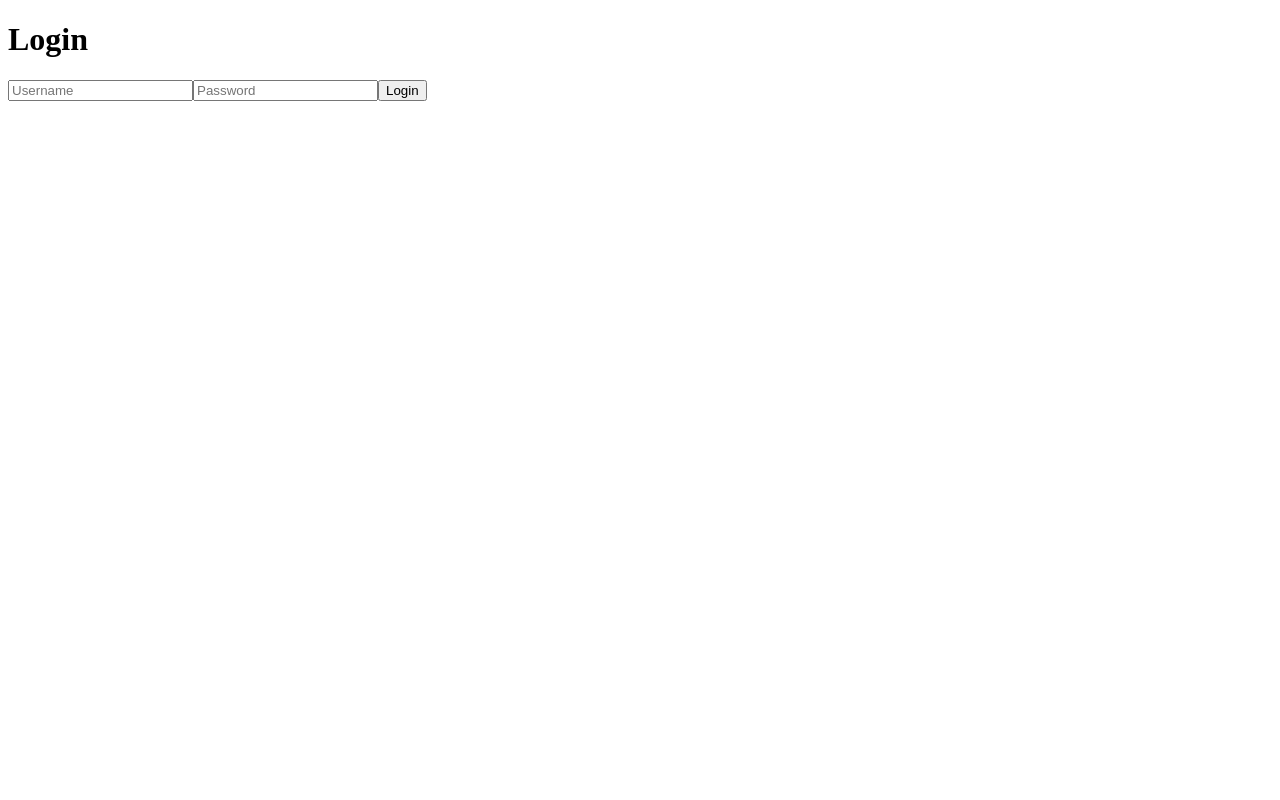
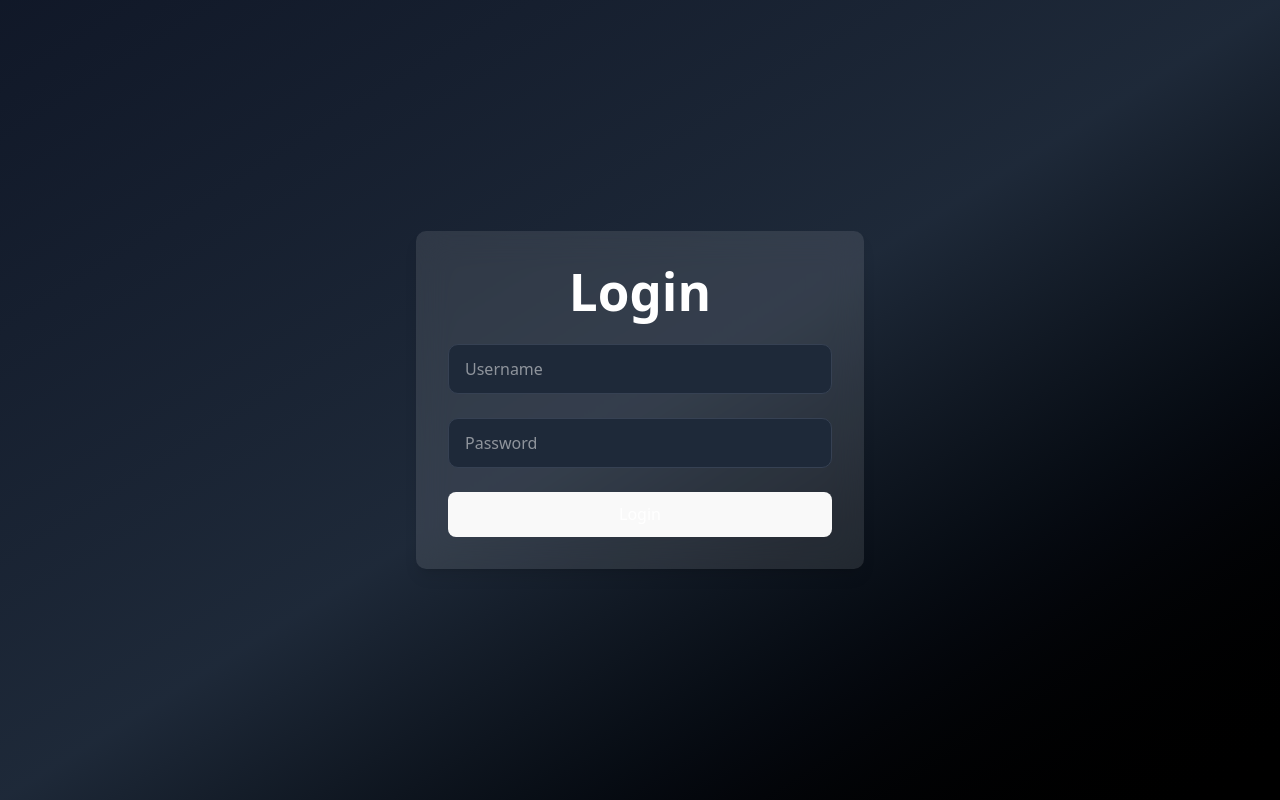
Before and after one commit to MaNoLiN-CRV/ControlTrading-v2, a React (Vite) app: page /login in a window 1280 px wide. Built offline with nearby package versions, Linux system fonts and the light colour scheme.

Commit message:
[ Login style ] Refactor login page layout and styles for improved user experience

```diff
--- a/src/index.css
+++ b/src/index.css
@@ -62,9 +62,12 @@ a:hover {
 body {
   margin: 0;
   display: flex;
-  place-items: center;
-  min-width: 320px;
+  justify-content: center;
+  align-items: center;
+  min-width: 100vw;
   min-height: 100vh;
+  overflow-x: hidden; /* Evita el desbordamiento horizontal */
+  box-sizing: border-box; /* Asegura que el padding y el border no excedan el ancho */
 }
 
 h1 {
--- a/src/main.tsx
+++ b/src/main.tsx
@@ -2,6 +2,7 @@ import { StrictMode } from "react";
 import { createRoot } from "react-dom/client";
 import { AuthProvider } from "@/pages/login/context/AuthContext";
 import App from "./App";
+import "./index.css";
 
 createRoot(document.getElementById("root")!).render(
   <StrictMode>
--- a/src/pages/login/Login.tsx
+++ b/src/pages/login/Login.tsx
@@ -20,24 +20,38 @@ const Login = () => {
   };
 
   return (
-    <div>
-      <h1>Login</h1>
+    <div className="flex items-center justify-center min-h-screen w-screen bg-gradient-to-br from-gray-900 via-gray-800 to-black">
+      <div className="backdrop-blur-lg bg-white/10 p-6 sm:p-8 rounded-lg shadow-lg max-w-md w-full mx-4">
+        <h1 className="text-4xl font-bold text-white text-center mb-6">Login</h1>
+        <div className="space-y-6">
           <input
             type="text"
             placeholder="Username"
             value={username}
             onChange={(e) => setUsername(e.target.value)}
+            className="w-full px-4 py-3 bg-gray-800 text-white rounded-lg border border-gray-700 focus:outline-none focus:ring-2 focus:ring-blue-500 transition"
           />
           <input
             type="password"
             placeholder="Password"
             value={password}
             onChange={(e) => setPassword(e.target.value)}
+            className="w-full px-4 py-3 bg-gray-800 text-white rounded-lg border border-gray-700 focus:outline-none focus:ring-2 focus:ring-blue-500 transition"
           />
-      <button onClick={handleLogin} disabled={loading}>
+          <button
+            onClick={handleLogin}
+            disabled={loading}
+            className={`w-full py-3 rounded-lg text-white font-semibold transition ${
+              loading
+                ? "bg-gray-600 cursor-not-allowed"
+                : "bg-blue-600 hover:bg-blue-700 focus:ring-2 focus:ring-blue-500"
+            }`}
+          >
             {loading ? "Logging in..." : "Login"}
           </button>
-      {error && <p style={{ color: "red" }}>{error}</p>}
+          {error && <p className="text-red-500 text-sm text-center">{error}</p>}
+        </div>
+      </div>
     </div>
   );
 };
```
Lines whose indentation alone changed are shown as unchanged.
